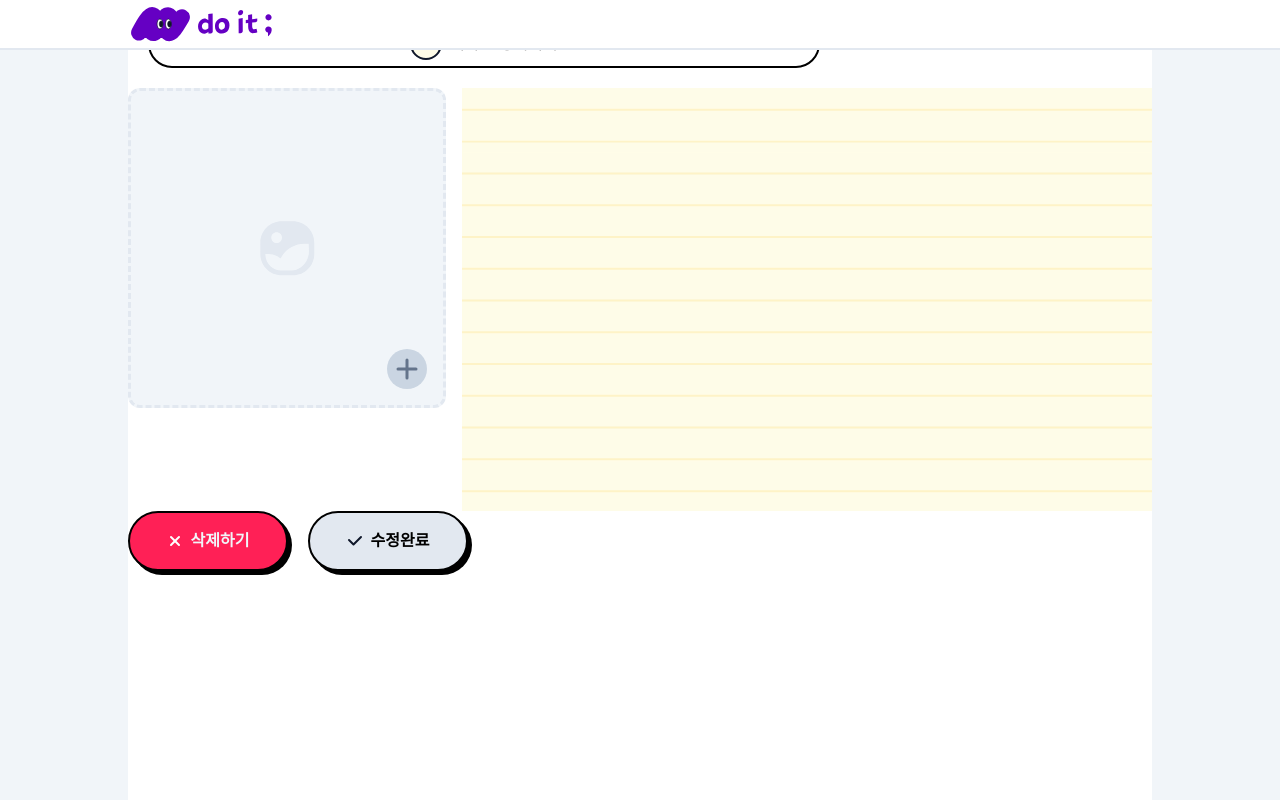
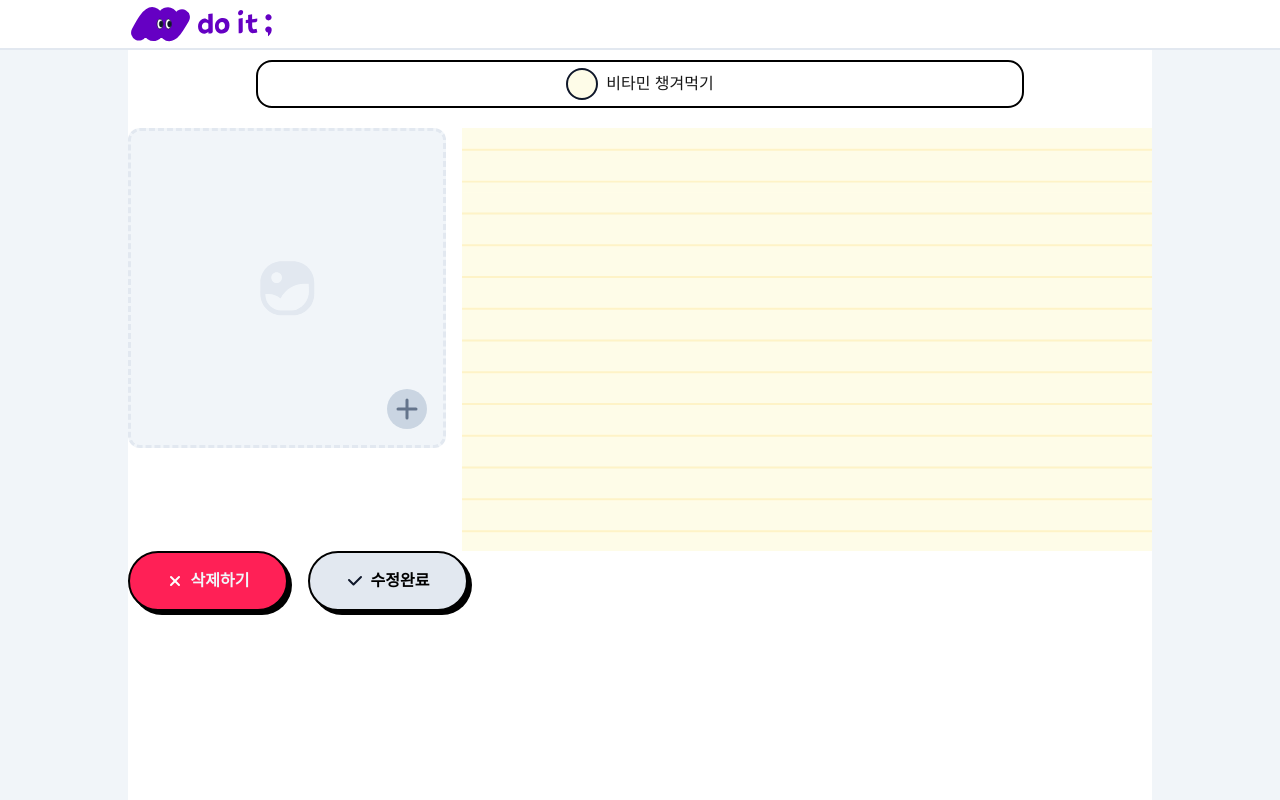
Before and after one commit to suhyeon0111/bootcampTest, a Next.js app in the folder my-app/: page /detail in a window 1280 px wide. Built offline with nearby package versions, Linux system fonts and the light colour scheme.

Commit message:
상세 리스트 div 모서리 라운드 변경

```diff
--- a/my-app/src/app/detail/page.tsx
+++ b/my-app/src/app/detail/page.tsx
@@ -10,9 +10,10 @@ export default function detailPage() {
         <>
             <Header />
             <div className="flex justify-center min-h-screen bg-slate-100 ">
-                <div className="w-full max-w-5xl  bg-white">
-                    {/* 검색창 */}
-                    <div className="flex w-2xl h-12 m-5 gap-2 items-center justify-center rounded-full border-2 border-black">
+                <div className="w-full max-w-5xl mt-10 bg-white">
+
+                    {/* 할일 리스트 */}
+                    <div className="flex justify-center mx-auto w-3xl h-12 m-5 gap-2 items-center rounded-2xl border-2 border-black">
                         <img src="/img/icon-incomplete.svg" alt="미완료 버튼" sizes="4" />
                         <p>비타민 챙겨먹기</p>
                         {/* <p>{item.name}</p> */}
```
